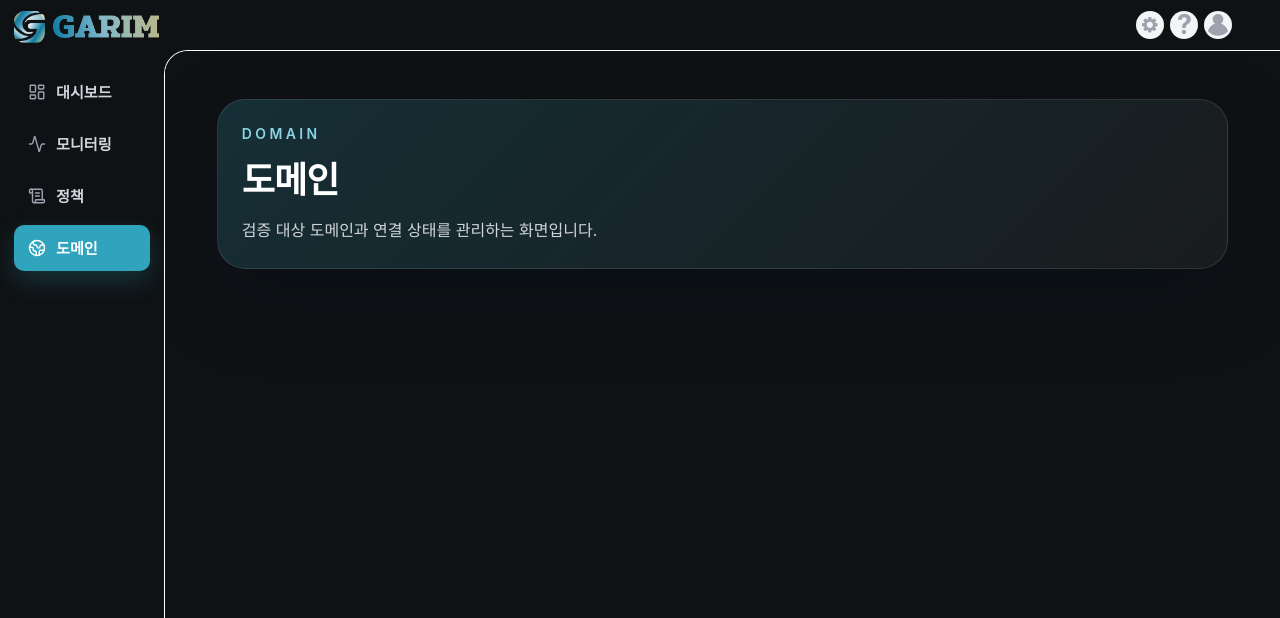
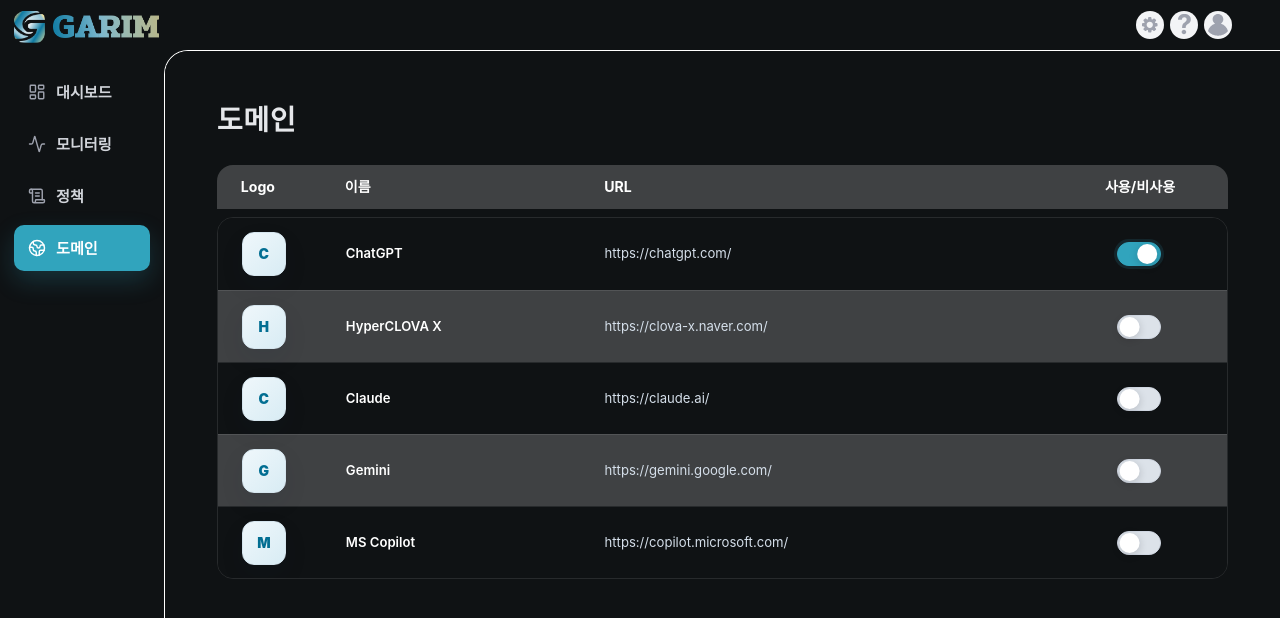
Before and after one commit to office-c2lab/garim_front, a React (Vite) app: page /domains in a window 1280 px wide. Shown: the top 618 px of the page. Built offline with nearby package versions, Linux system fonts and the light colour scheme.

Commit message:
도메인 페이지

```diff
--- a/src/components/monitoring/MonitoringListComponents.jsx
+++ b/src/components/monitoring/MonitoringListComponents.jsx
@@ -287,3 +287,49 @@
     </div>
   );
 }
+
+export function MonitoringDomainTable({ rows, renderLogo, renderToggle, className = '' }) {
+  return (
+    <div className={`flex min-h-0 w-full flex-col pb-0 ${className}`.trim()}>
+      <div className="min-h-0 w-full overflow-x-auto">
+        <div className="min-w-[760px]">
+          <div className="grid h-[44px] w-full grid-cols-[6.5rem_minmax(9rem,1.1fr)_minmax(16rem,2fr)_8rem] items-center rounded-t-[16px] bg-white/20 px-4 text-[clamp(0.88rem,1vw,1rem)] font-bold leading-[140%] text-white lg:px-5 xl:px-6">
+            <span>Logo</span>
+            <span>이름</span>
+            <span>URL</span>
+            <span className="text-center">사용/비사용</span>
+          </div>
+
+          <div className="mt-2 overflow-hidden rounded-[16px] border border-white/10">
+            {rows.map((row, index) => {
+              const isStriped = index % 2 === 1;
+              const baseRowClass = isStriped ? 'bg-white/20' : 'bg-[#0F1214]';
+
+              return (
+                <div
+                  key={row.id}
+                  className={`grid min-h-[72px] w-full grid-cols-[6.5rem_minmax(9rem,1.1fr)_minmax(16rem,2fr)_8rem] items-center px-4 text-[clamp(0.82rem,0.9vw,0.92rem)] leading-[150%] text-white lg:px-5 xl:px-6 ${
+                    index === 0 ? baseRowClass : `${baseRowClass} border-t border-white/10`
+                  }`.trim()}
+                >
+                  <div className="py-3">{renderLogo(row)}</div>
+                  <div className="truncate pr-4 font-semibold text-white">{row.name}</div>
+                  <a
+                    href={row.url}
+                    target="_blank"
+                    rel="noreferrer"
+                    className="truncate pr-4 text-[#D5DFEA] underline decoration-transparent transition hover:text-[#5AD0DE] hover:decoration-[#5AD0DE]"
+                    title={row.url}
+                  >
+                    {row.url}
+                  </a>
+                  <div className="flex justify-center py-3">{renderToggle(row)}</div>
+                </div>
+              );
+            })}
+          </div>
+        </div>
+      </div>
+    </div>
+  );
+}
--- a/src/pages/DomainPage/DomainPage.jsx
+++ b/src/pages/DomainPage/DomainPage.jsx
@@ -1,15 +1,150 @@
-import PageLayout from '../../layout/PageLayout.jsx';
+import { useState } from 'react';
+import {
+  APP_PAGE_HORIZONTAL_PADDING_CLASS,
+  APP_PAGE_INNER_WIDTH_CLASS,
+  APP_PAGE_OUTER_WIDTH_CLASS,
+  APP_PAGE_TITLE_CLASS,
+} from '../../constants/contentLayout.js';
+import { MonitoringDomainTable } from '../../components/monitoring/MonitoringListComponents.jsx';
+
+const initialDomains = [
+  {
+    id: 1,
+    name: 'ChatGPT',
+    url: 'https://chatgpt.com/',
+    enabled: true,
+  },
+  {
+    id: 2,
+    name: 'HyperCLOVA X',
+    url: 'https://clova-x.naver.com/',
+    enabled: false,
+  },
+  {
+    id: 3,
+    name: 'Claude',
+    url: 'https://claude.ai/',
+    enabled: false,
+  },
+  {
+    id: 4,
+    name: 'Gemini',
+    url: 'https://gemini.google.com/',
+    enabled: false,
+  },
+  {
+    id: 5,
+    name: 'MS Copilot',
+    url: 'https://copilot.microsoft.com/',
+    enabled: false,
+  },
+];
+
+function getHostname(url) {
+  try {
+    return new URL(url).hostname;
+  } catch {
+    return '';
+  }
+}
+
+function getFaviconUrl(url) {
+  const hostname = getHostname(url);
+  if (!hostname) return '';
+  return `https://www.google.com/s2/favicons?domain=${hostname}&sz=64`;
+}
+
+function LogoBadge({ name, url }) {
+  const [hasImageError, setHasImageError] = useState(false);
+  const faviconUrl = getFaviconUrl(url);
+  const label = name.trim().charAt(0).toUpperCase() || '?';
+
+  if (!faviconUrl || hasImageError) {
+    return (
+      <div className="flex h-11 w-11 items-center justify-center rounded-xl border border-[#D5E5EE] bg-[linear-gradient(135deg,#EFF7FB,#D8ECF4)] text-sm font-black text-[#026E92] shadow-[0_10px_24px_rgba(4,41,58,0.08)]">
+        {label}
+      </div>
+    );
+  }
+
+  return (
+    <div className="flex h-11 w-11 items-center justify-center rounded-xl border border-[#D5E5EE] bg-white shadow-[0_10px_24px_rgba(4,41,58,0.08)]">
+      <img
+        src={faviconUrl}
+        alt={`${name} favicon`}
+        className="h-7 w-7 rounded-md object-contain"
+        loading="lazy"
+        onError={() => setHasImageError(true)}
+      />
+    </div>
+  );
+}
+
+function DomainToggle({ checked, onChange, ariaLabel }) {
+  return (
+    <button
+      type="button"
+      role="switch"
+      aria-checked={checked}
+      aria-label={ariaLabel}
+      onClick={onChange}
+      className={`relative inline-flex h-6 w-11 shrink-0 cursor-pointer items-center rounded-full border transition ${
+        checked
+          ? 'border-[#31A4BD] bg-[#31A4BD] shadow-[0_0_0_3px_rgba(49,164,189,0.14)]'
+          : 'border-[#D0D7E2] bg-[#DCE2E9]'
+      }`.trim()}
+    >
+      <span
+        className={`h-5 w-5 rounded-full bg-white shadow-[0_2px_8px_rgba(15,18,20,0.18)] transition ${
+          checked ? 'translate-x-[1.2rem]' : 'translate-x-[0.1rem]'
+        }`.trim()}
+      />
+    </button>
+  );
+}
 
 export default function DomainPage() {
+  const [domains, setDomains] = useState(initialDomains);
+
+  const handleToggle = id => {
+    setDomains(current =>
+      current.map(domain =>
+        domain.id === id ? { ...domain, enabled: !domain.enabled } : domain,
+      ),
+    );
+  };
+
   return (
-    <PageLayout>
-      <section className="rounded-[28px] border border-white/10 bg-[linear-gradient(135deg,rgba(49,164,189,0.2),rgba(255,255,255,0.045))] p-6 shadow-[0_28px_80px_rgba(1,12,28,0.3)]">
-        <p className="text-sm font-semibold uppercase tracking-[0.24em] text-[#8AD4E4]">Domain</p>
-        <h1 className="mt-4 text-3xl font-black tracking-tight text-white sm:text-4xl">도메인</h1>
-        <p className="mt-4 max-w-3xl text-sm leading-7 text-[#D2D5DB] sm:text-base">
-          검증 대상 도메인과 연결 상태를 관리하는 화면입니다.
-        </p>
-      </section>
-    </PageLayout>
+    <div
+      className={`mx-auto w-full ${APP_PAGE_HORIZONTAL_PADDING_CLASS} pb-[clamp(2rem,4vw,3rem)] ${APP_PAGE_OUTER_WIDTH_CLASS}`.trim()}
+    >
+      <div
+        className={`mx-auto flex min-h-full w-full flex-col gap-6 pt-5 sm:pt-8 ${APP_PAGE_INNER_WIDTH_CLASS}`.trim()}
+      >
+        <section>
+          <div className="">
+            <h1
+              className={`${APP_PAGE_TITLE_CLASS} font-bold leading-[150%] tracking-[0.5px] text-[#E5E7EA]`.trim()}
+            >
+              도메인
+            </h1>
+          </div>
+        </section>
+
+        <section>
+          <MonitoringDomainTable
+            rows={domains}
+            renderLogo={domain => <LogoBadge name={domain.name} url={domain.url} />}
+            renderToggle={domain => (
+              <DomainToggle
+                checked={domain.enabled}
+                onChange={() => handleToggle(domain.id)}
+                ariaLabel={`${domain.name} 사용 여부`}
+              />
+            )}
+          />
+        </section>
+      </div>
+    </div>
   );
 }
```
